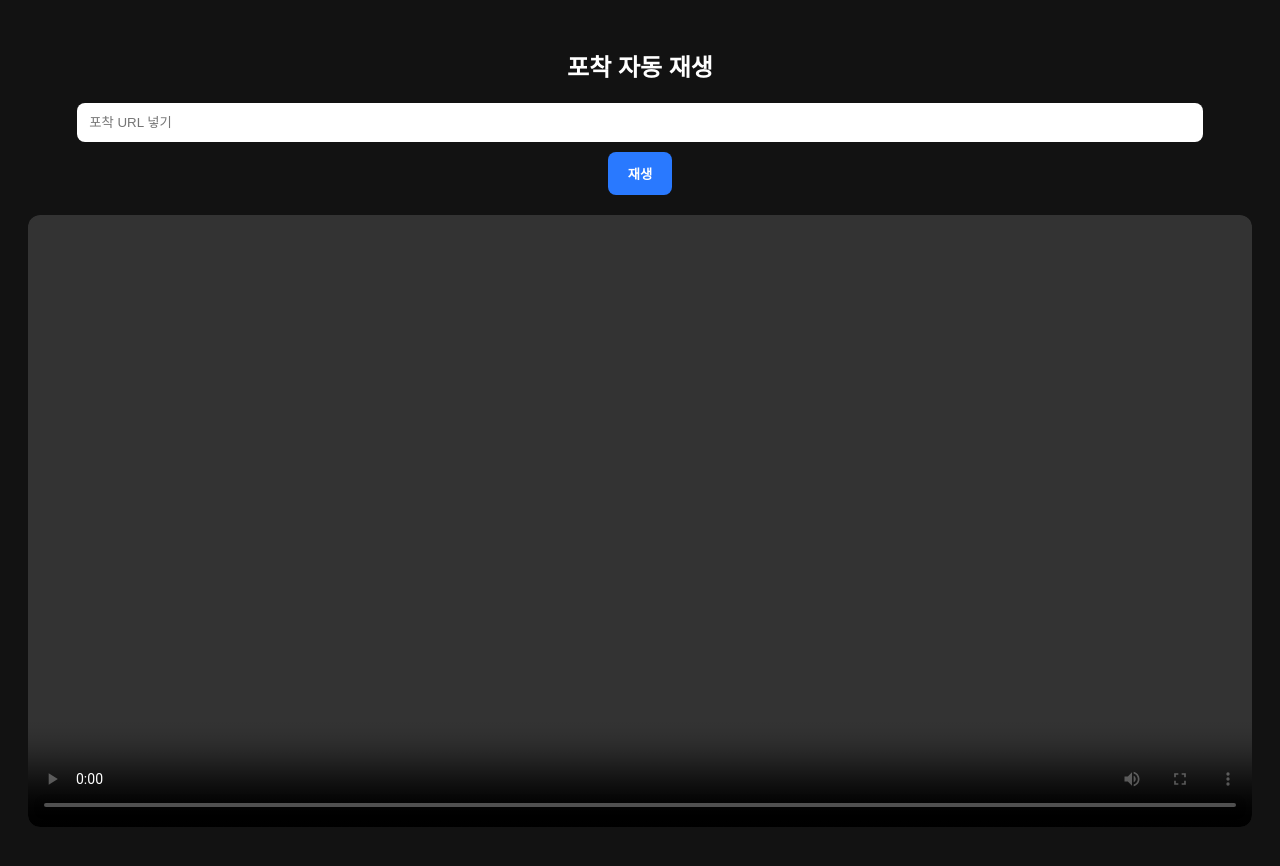
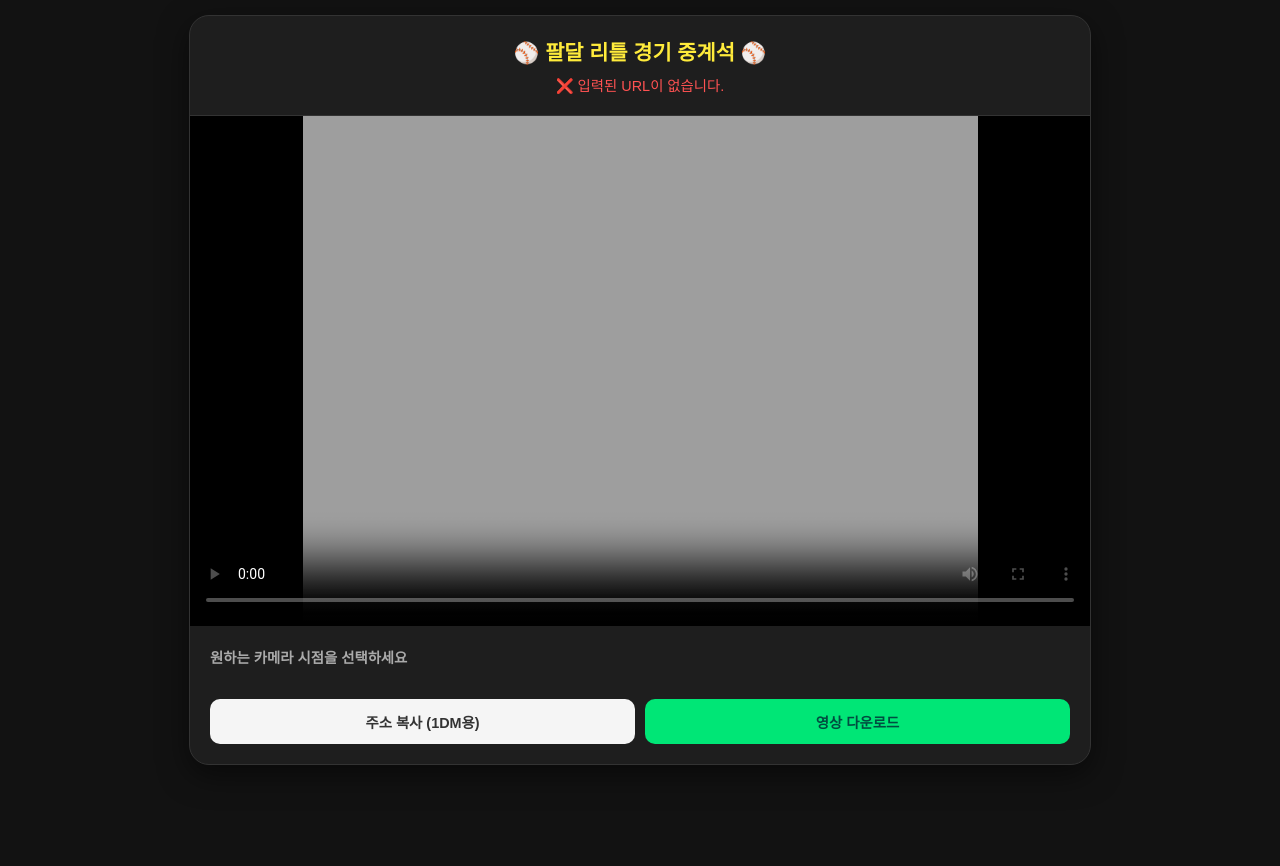
Before and after one commit to hey-jjo/player, a plain HTML site: page index1.html in a window 1280 px wide. After the commit the page ends 830 px from the top, so only its background shows below. Drawn offline with nearby package versions, Linux system fonts and the light colour scheme.

Commit message:
Refactor HTML for new video player layout

```diff
--- a/index1.html
+++ b/index1.html
@@ -1,123 +1,177 @@
 <!DOCTYPE html>
 <html lang="ko">
 <head>
-<meta charset="UTF-8">
-<meta name="viewport" content="width=device-width, initial-scale=1.0">
-<title>자동 M3U8 플레이어</title>
-<script src="https://cdn.jsdelivr.net/npm/hls.js@latest"></script>
+    <meta charset="UTF-8">
+    <meta name="viewport" content="width=device-width, initial-scale=1.0">
+    <title>팔달 리틀 멀티캠 플레이어</title>
+    <!-- HLS.js 라이브러리 (m3u8 재생용) -->
+    <script src="https://cdn.jsdelivr.net/npm/hls.js@latest"></script>
+    <style>
+        :root { --primary: #2979ff; --success: #00e676; --bg: #121212; --card: #1e1e1e; }
+        body { margin: 0; background: var(--bg); color: #fff; font-family: 'Pretendard', sans-serif; display: flex; flex-direction: column; align-items: center; min-height: 100vh; padding: 15px; }
 
-<style>
-body {
-  background: #121212;
-  color: white;
-  text-align: center;
-  font-family: sans-serif;
-  padding: 20px;
-}
-input {
-  width: 90%;
-  padding: 12px;
-  border-radius: 8px;
-  border: none;
-  margin-bottom: 10px;
-}
-button {
-  padding: 12px 20px;
-  border: none;
-  border-radius: 8px;
-  background: #2979ff;
-  color: white;
-  font-weight: bold;
-}
-video {
-  width: 100%;
-  margin-top: 20px;
-  border-radius: 12px;
-  background: black;
-}
-#log {
-  margin-top: 15px;
-  font-size: 14px;
-  color: #00e676;
-}
-</style>
+        .player-card { width: 100%; max-width: 900px; background: var(--card); border-radius: 20px; overflow: hidden; box-shadow: 0 10px 30px rgba(0,0,0,0.5); border: 1px solid #333; }
+
+        /* 헤더 디자인 */
+        .header { padding: 20px; text-align: center; border-bottom: 1px solid #333; }
+        .header h2 { margin: 0; color: #ffeb3b; font-size: 1.3rem; }
+        .status { font-size: 0.9rem; color: var(--success); margin-top: 8px; font-weight: 500; }
+
+        /* 비디오 영역 */
+        .video-container { position: relative; background: #000; width: 100%; aspect-ratio: 16 / 9; }
+        video { width: 100%; height: 100%; outline: none; }
+
+        /* 캠 전환 버튼 구역 */
+        .cam-selector { padding: 20px; display: flex; flex-direction: column; gap: 12px; }
+        .cam-label { font-size: 0.9rem; color: #aaa; font-weight: bold; }
+        .btn-group { display: grid; grid-template-columns: repeat(auto-fit, minmax(130px, 1fr)); gap: 10px; }
+
+        .btn-cam { background: #333; color: #ddd; border: 1px solid #444; padding: 12px; border-radius: 10px; cursor: pointer; font-weight: 600; transition: 0.3s; font-size: 0.85rem; }
+        .btn-cam:hover { background: #444; }
+        .btn-cam.active { background: var(--primary); color: #white; border-color: var(--primary); box-shadow: 0 0 15px rgba(41, 121, 255, 0.4); }
+
+        /* 하단 액션 버튼 */
+        .actions { padding: 0 20px 20px; display: flex; gap: 10px; }
+        .btn-action { flex: 1; padding: 12px; border-radius: 10px; border: none; font-weight: bold; cursor: pointer; font-size: 0.9rem; }
+        .btn-download { background: var(--success); color: #004d40; }
+        .btn-copy { background: #f5f5f5; color: #333; }
+
+        /* 로딩 애니메이션 */
+        #loader { position: absolute; top: 50%; left: 50%; transform: translate(-50%, -50%); z-index: 10; }
+        .spinner { border: 4px solid rgba(255,255,255,0.1); border-left-color: var(--primary); border-radius: 50%; width: 40px; height: 40px; animation: spin 1s linear infinite; }
+        @keyframes spin { to { transform: rotate(360deg); } }
+
+        @media (max-width: 600px) {
+            .btn-group { grid-template-columns: 1fr 1fr; }
+        }
+    </style>
 </head>
-
 <body>
 
-<h2>포착 자동 재생</h2>
+<div class="player-card">
+    <div class="header">
+        <h2>⚾ 팔달 리틀 경기 중계석 ⚾</h2>
+        <div id="status" class="status">오라클 서버 접속 중...</div>
+    </div>
 
-<input id="urlInput" placeholder="포착 URL 넣기">
-<br>
-<button onclick="start()">재생</button>
+    <div class="video-container">
+        <div id="loader"><div class="spinner"></div></div>
+        <video id="video" controls playsinline poster="https://d3ocndcybz2qo4.cloudfront.net/prd/app/logo/Pochak_Digital_Icon_Android.png"></video>
+    </div>
 
-<video id="video" controls playsinline></video>
-<div id="log"></div>
+    <div class="cam-selector">
+        <div class="cam-label">원하는 카메라 시점을 선택하세요</div>
+        <div id="btnList" class="btn-group">
+            <!-- 추출된 주소들이 여기에 버튼으로 생성됩니다 -->
+        </div>
+    </div>
+
+    <div class="actions">
+        <button class="btn-action btn-copy" onclick="copyCurrentUrl()">주소 복사 (1DM용)</button>
+        <button class="btn-action btn-download" onclick="downloadNotice()">영상 다운로드</button>
+    </div>
+</div>
 
 <script>
-const video = document.getElementById('video');
-const log = document.getElementById('log');
+    const video = document.getElementById('video');
+    const statusText = document.getElementById('status');
+    const btnList = document.getElementById('btnList');
+    const loader = document.getElementById('loader');
 
-function setLog(msg) {
-  log.innerText = msg;
-}
+    let hls = null;
+    let currentM3U8 = "";
 
-// 🔥 최고 화질 선택
-function pickBest(urls) {
-  return urls.sort((a, b) => {
-    const getQ = u => parseInt(u.match(/(\d{3,4})\.m3u8/)?.[1] || 0);
-    return getQ(b) - getQ(a);
-  })[0];
-}
+    // 💡 오라클 서버 API 경로
+    const API_SERVER = "http://146.56.111.100:3000/api/extract?url=";
 
-// 🔥 m3u8 추출 (단순 패턴 기반)
-async function extract(pageUrl) {
-  setLog("페이지 분석 중...");
+    // URL에서 포착 주소 추출
+    const urlParams = new URLSearchParams(window.location.search);
+    const pochakUrl = urlParams.get('url');
 
-  const res = await fetch(pageUrl);
-  const html = await res.text();
+    async function startExtraction() {
+        if (!pochakUrl) {
+            statusText.innerText = "❌ 입력된 URL이 없습니다.";
+            statusText.style.color = "#ff5252";
+            loader.style.display = "none";
+            return;
+        }
 
-  // m3u8 후보 전부 찾기
-  const matches = [...html.matchAll(/https?:\/\/[^"' ]+\.m3u8/g)]
-    .map(m => m[0]);
+        try {
+            const response = await fetch(API_SERVER + encodeURIComponent(pochakUrl));
+            const data = await response.json();
 
-  if (matches.length === 0) {
-    throw "m3u8 못찾음";
-  }
+            if (data.success && data.urls.length > 0) {
+                statusText.innerText = "✅ 모든 캠 추출 성공! 시점을 선택하세요.";
+                renderButtons(data.urls);
+                // 첫 번째 주소(보통 고화질)로 자동 시작
+                playStream(data.urls[0], 0);
+            } else {
+                throw new Error(data.message || "추출 실패");
+            }
+        } catch (e) {
+            statusText.innerText = "❌ 오류: " + e.message;
+            statusText.style.color = "#ff5252";
+            loader.style.display = "none";
+        }
+    }
 
-  setLog(`m3u8 ${matches.length}개 발견`);
+    function renderButtons(urls) {
+        btnList.innerHTML = "";
+        urls.forEach((url, index) => {
+            const btn = document.createElement('button');
+            btn.className = 'btn-cam';
 
-  return pickBest(matches);
-}
+            // 주소 패턴에 따라 이름 붙이기
+            let name = `카메라 ${index + 1}`;
+            if(url.includes('hd1')) name = "📽️ AI 고화질";
+            else if(url.includes('hd0')) name = "📽️ AI 저화질";
+            else if(url.includes('pano1')) name = "🌐 파노라마 1";
+            else if(url.includes('pano0')) name = "🌐 파노라마 2";
+            else if(url.includes('highlights')) name = "✂️ 하이라이트";
 
-// 🔥 재생
-function play(m3u8) {
-  setLog("재생 시작");
+            btn.innerText = name;
+            btn.onclick = () => playStream(url, index);
+            btnList.appendChild(btn);
+        });
+    }
 
-  if (Hls.isSupported()) {
-    const hls = new Hls();
-    hls.loadSource(m3u8);
-    hls.attachMedia(video);
-  } else {
-    video.src = m3u8;
-  }
-}
+    function playStream(url, index) {
+        currentM3U8 = url;
+        loader.style.display = "block";
 
-// 🔥 시작
-async function start() {
-  const url = document.getElementById('urlInput').value;
+        // 버튼 활성화 표시
+        const btns = document.querySelectorAll('.btn-cam');
+        btns.forEach((b, i) => b.classList.toggle('active', i === index));
 
-  try {
-    const m3u8 = await extract(url);
+        if (hls) hls.destroy();
 
-    setLog("선택된 URL: " + m3u8);
+        if (Hls.isSupported()) {
+            hls = new Hls();
+            hls.loadSource(url);
+            hls.attachMedia(video);
+            hls.on(Hls.Events.MANIFEST_PARSED, () => {
+                video.play();
+                loader.style.display = "none";
+            });
+        } else if (video.canPlayType('application/vnd.apple.mpegurl')) {
+            video.src = url;
+            video.play();
+            loader.style.display = "none";
+        }
+    }
 
-    play(m3u8);
+    function copyCurrentUrl() {
+        if (!currentM3U8) return;
+        navigator.clipboard.writeText(currentM3U8);
+        alert("현재 카메라 주소가 복사되었습니다! 1DM 앱에 붙여넣으세요.");
+    }
 
-  } catch (e) {
-    setLog("실패: " + e);
-  }
-}
+    function downloadNotice() {
+        alert("이 플레이어는 스트리밍 전용입니다.\n다운로드는 1DM 앱을 사용하시거나 '주소 복사' 후 외부 툴을 이용해주세요!");
+    }
+
+    // 실행 시작
+    startExtraction();
 </script>
 
 </body>
```
